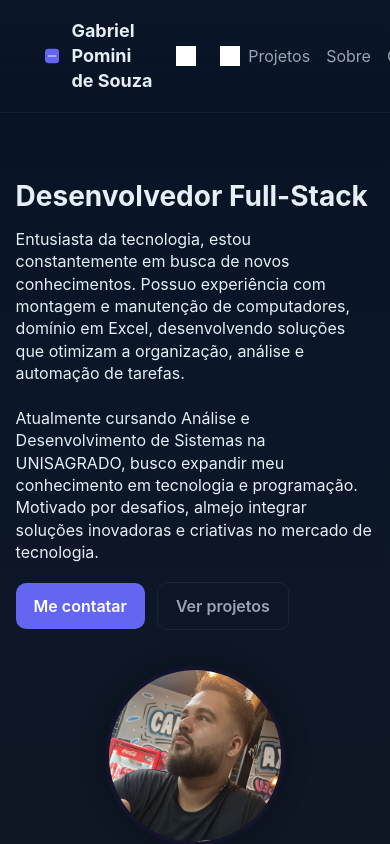
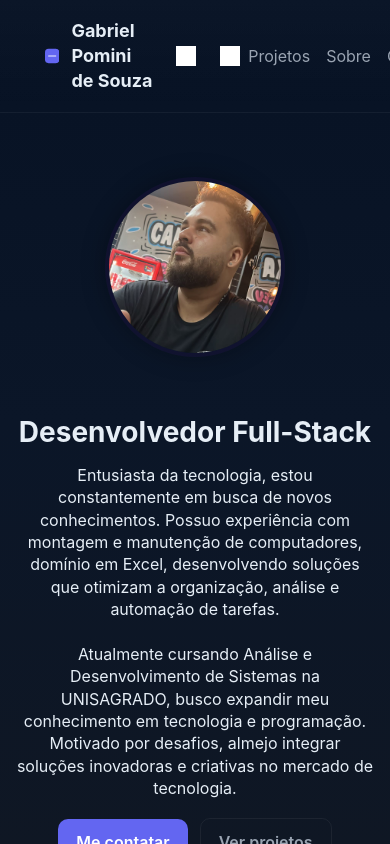
Before and after one commit to PominiGa/Projeto.Portfolio.Gabriel, a React (Vite) app in the folder portfolio/: page / in a window 390 px wide. Both pictures are taken after a click on the button "Entrar". Shown: the top 844 px of the page. Built offline with nearby package versions, Linux system fonts and the light colour scheme; grey boxes are pictures that could not be loaded.

Commit message:
css melhorado

```diff
--- a/portfolio/src/styles/global.css
+++ b/portfolio/src/styles/global.css
@@ -278,15 +278,23 @@
 /* ============================= */
 @media (max-width:800px){
   .hero-inner{
-    flex-direction:column;
+    flex-direction: column-reverse;
+    text-align: center;
+  }
+
+  .hero-copy{
+    align-items: center;
+  }
+
+  .hero-right{
+    display: flex;
+    justify-content: center;
+    width: 100%;
   }
 
   .profile-img{
     width:180px;
     height:180px;
-  }
-
-  .waves{
-    display:none;
+    margin-bottom: 20px;
   }
 }
```
